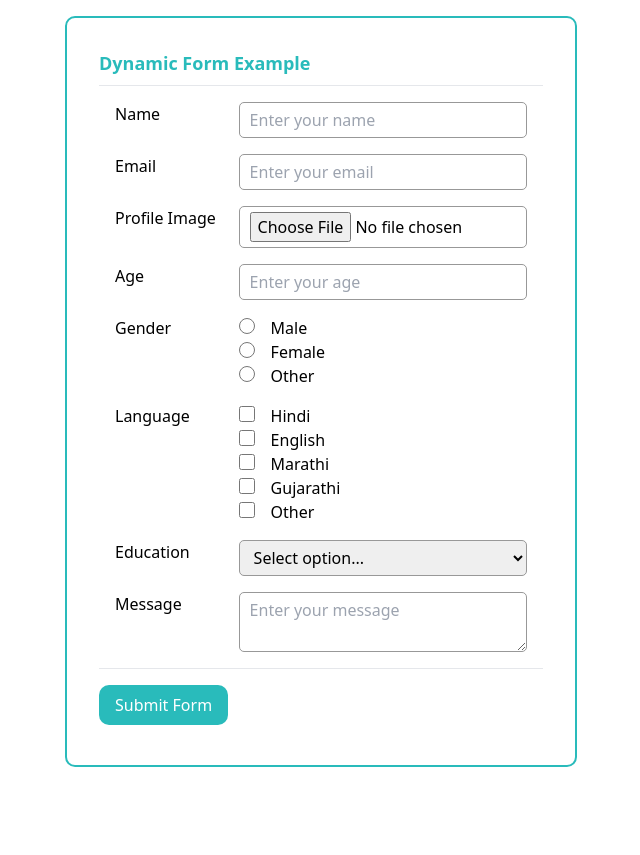
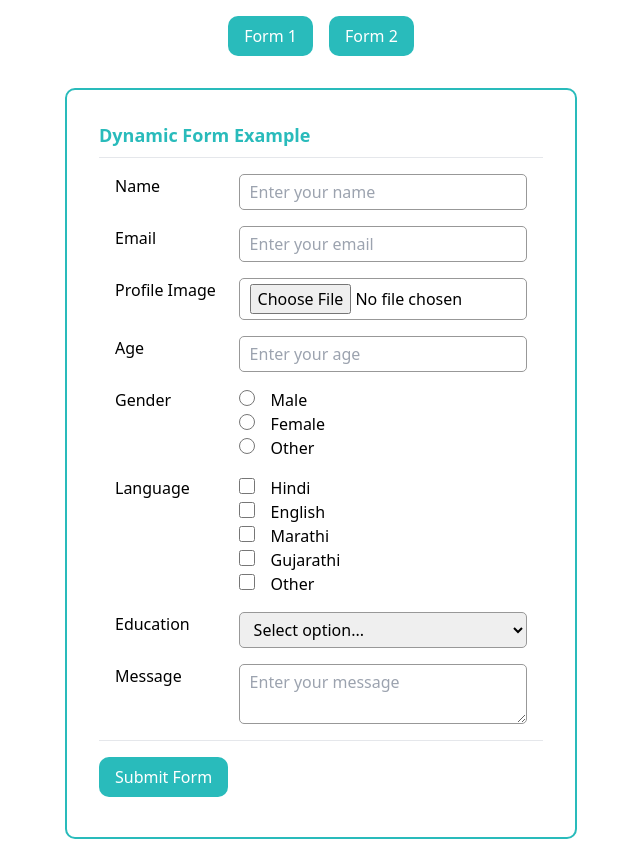
Before and after one commit to 2000sagarr/dynamic-form, a React (Create React App) app: page / in a window 1280 px wide. Shown: the whole page, without its empty margins (319-959 px from the left). Before the commit the page ends 800 px from the top, so only its background shows below. Built offline with nearby package versions, Linux system fonts and the light colour scheme.

Commit message:
Project completed

```diff
--- a/src/App.js
+++ b/src/App.js
@@ -2,13 +2,40 @@ import { useState } from "react";
 import "./App.css";
 import DynamicForm from "./components/DynamicForm";
 import Form1 from "./forms/Form1.json";
+import Form2 from "./forms/Form2.json";
 import ShowFormData from "./components/ShowFormData";
 function App() {
   const [formJSON, setFormJSON] = useState(null);
-  console.log(formJSON);
+  const [showForm, setShowForm] = useState(1);
+  //console.log(formJSON);
   return (
     <div>
-      <DynamicForm formData={Form1} setFormJSON={setFormJSON} />
+      <div className="btn-show">
+        <button
+          onClick={() => {
+            setShowForm(1);
+            setFormJSON(null);
+          }}
+        >
+          Form 1
+        </button>
+        <button
+          onClick={() => {
+            setShowForm(2);
+            setFormJSON(null);
+          }}
+        >
+          Form 2
+        </button>
+      </div>
+
+      {showForm == 1 && (
+        <DynamicForm formData={Form1} setFormJSON={setFormJSON} />
+      )}
+      {showForm == 2 && (
+        <DynamicForm formData={Form2} setFormJSON={setFormJSON} />
+      )}
+
       {formJSON && <ShowFormData data={formJSON} />}
     </div>
   );
--- a/src/common/ImageInput.js
+++ b/src/common/ImageInput.js
@@ -14,18 +14,18 @@ const ImageInput = ({
 
   const onImageChangeHandker = (event) => {
     const file = event.target.files[0];
-    console.log(file);
+    //console.log(file);
     if (file) {
       if (file.type.startsWith("image/")) {
         if (file.size >= validation.size * 1000) {
-          console.log("not corrrec" + file.size + ">>>>>" + validation.size);
+          //console.log("not corrrec" + file.size + ">>>>>" + validation.size);
 
           setError(true);
           setErrorMessage(
             "Image size should be less than " + validation.size + "KB"
           );
         } else {
-          console.log("Coorect");
+          //console.log("Coorect");
           setSelectedImage(file);
           setError(false);
           setErrorMessage("");
--- a/src/common/RadioInput.js
+++ b/src/common/RadioInput.js
@@ -4,7 +4,7 @@ const RadioInput = ({ name, inputLabel, options, onAnswerQuestion }) => {
   const [selectedOption, setSelectedOption] = useState(null);
 
   const onOptionChangeHanlder = (event) => {
-    console.log(event.target.value);
+    //console.log(event.target.value);
     setSelectedOption(event.target.value);
     onAnswerQuestion(name, event.target.value);
   };
--- a/src/common/TextInput.js
+++ b/src/common/TextInput.js
@@ -12,7 +12,7 @@ const TextInput = ({
   const [inputData, setInputData] = useState("");
   const [error, setError] = useState(false);
   const [errorMessage, setErrorMessage] = useState("false");
-  console.log(format);
+  //console.log(format);
   const onBlurHanlder = () => {
     onAnswerQuestion(name, inputData);
   };
--- a/src/components/DynamicForm.js
+++ b/src/components/DynamicForm.js
@@ -28,7 +28,7 @@ const DynamicForm = ({ formData, setFormJSON }) => {
   const [submitClicked, setSubmitClicked] = useState(false);
 
   useEffect(() => {
-    // console.log(formInput);
+    // //console.log(formInput);
   }, [formInput]);
 
   const onAnswerQuestion = (name, ans) => {
@@ -58,7 +58,7 @@ const DynamicForm = ({ formData, setFormJSON }) => {
 
     if (isFormComplete) {
       alert("Completed");
-      console.log(formInput);
+      //console.log(formInput);
       let JSON = {};
       for (let input of formInput) {
         JSON[input["name"]] = input["ans"];
--- a/src/components/ShowFormData.js
+++ b/src/components/ShowFormData.js
@@ -1,6 +1,7 @@
 import React from "react";
 
 const ShowFormData = ({ data }) => {
+  console.log(data);
   const show = () => {
     return Object.keys(data).map((key) => {
       return (
--- a/src/forms/Form1.json
+++ b/src/forms/Form1.json
@@ -47,7 +47,6 @@
       "label": "Gender",
       "type": "radio",
       "required": true,
-
       "options": ["Male", "Female", "Other"]
     },
     {
@@ -55,7 +54,6 @@
       "label": "Language",
       "type": "checkbox",
       "required": true,
-
       "options": ["Hindi", "English", "Marathi", "Gujarathi", "Other"]
     },
     {
--- /dev/null
+++ b/src/forms/Form2.json
@@ -0,0 +1,79 @@
+{
+  "title": "Register",
+  "fileName": "form1",
+  "fields": [
+    {
+      "name": "firstname",
+      "label": "First Name",
+      "type": "text",
+      "placeholder": "Enter your first name",
+      "required": true,
+      "validation": {
+        "minLength": 5,
+        "maxLength": 20
+      }
+    },
+
+    {
+      "name": "lastname",
+      "label": "Last Name",
+      "type": "text",
+      "placeholder": "Enter your last name",
+      "required": true,
+      "validation": {
+        "minLength": 5,
+        "maxLength": 20
+      }
+    },
+
+    {
+      "name": "email",
+      "label": "Email",
+      "type": "text",
+      "format": "email",
+      "placeholder": "Enter your email",
+      "required": true
+    },
+    {
+      "name": "password",
+      "label": "Password",
+      "type": "text",
+      "format": "password",
+      "placeholder": "Enter your password",
+      "required": true,
+      "validation": {
+        "minLength": 5
+      }
+    },
+    {
+      "name": "address",
+      "label": "Address",
+      "type": "textarea",
+      "required": true,
+      "placeholder": "Enter your address"
+    },
+    {
+      "name": "city",
+      "label": "City",
+      "type": "dropdown",
+      "options": ["Pune", "Mumbai", "Jalgaon", "Oother"]
+    },
+    {
+      "name": "gender",
+      "label": "Gender",
+      "type": "radio",
+      "required": true,
+      "options": ["Male", "Female", "Other"]
+    },
+    {
+      "name": "image",
+      "label": "Profile Image",
+      "type": "image",
+      "placeholder": "Please select image",
+      "validation": {
+        "size": 1024
+      }
+    }
+  ],
+  "submitButtoName": "Register"
+}
--- a/src/help.js
+++ b/src/help.js
@@ -1,5 +1,5 @@
 export const validateEmail = (email) => {
-  console.log("email" + email);
+  //console.log("email" + email);
   const re = /\S+@\S+\.\S+/;
   return re.test(email);
 };
--- a/src/style/formstyle.css
+++ b/src/style/formstyle.css
@@ -69,3 +69,20 @@ hr {
   margin-top: 1vh;
   margin-bottom: 1vh;
 }
+
+.btn-show {
+  display: flex;
+  flex-direction: row;
+  justify-content: center;
+}
+
+.btn-show button {
+  padding: 1vh 2vh;
+  margin: 1vh 0;
+  background-color: rgb(41, 187, 187);
+  color: white;
+  font-weight: 500;
+  font-size: medium;
+  border-radius: 10px;
+  margin: 2vh 1vh;
+}
```
